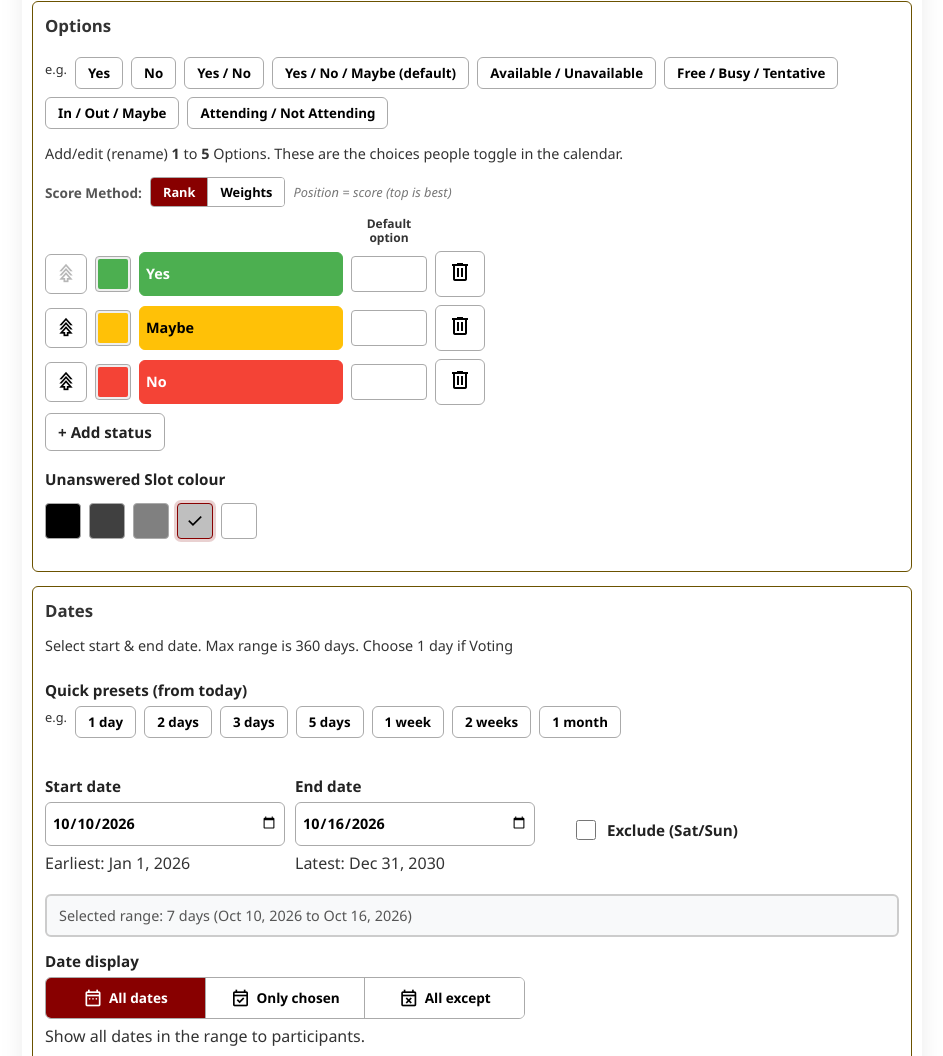
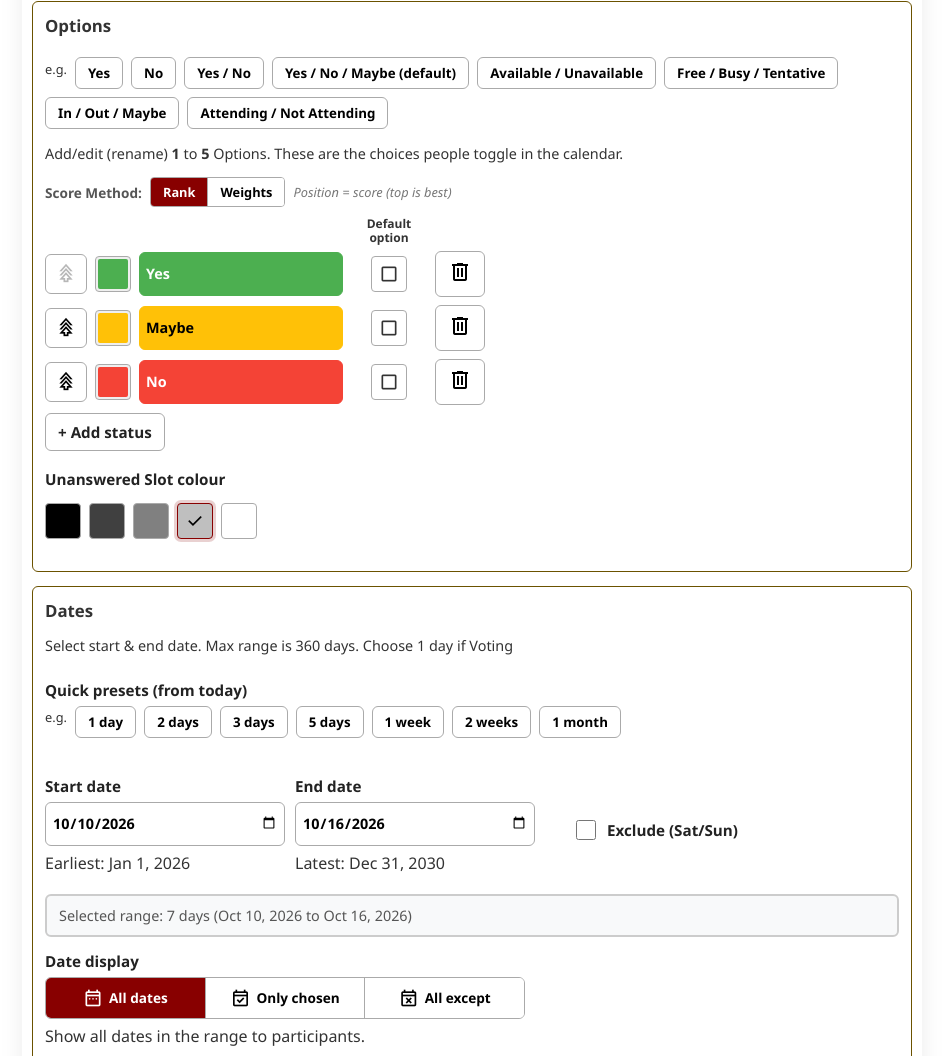
Before and after one commit to oicurmt3/whenrufree, a plain HTML site: page index.html in a window 1280 px wide. Shown: the part 1059-2115 px from the top of the page, without its empty margins (168-1111 px from the left). Drawn offline with Linux system fonts and the light colour scheme; no server answers.

Commit message:
Show the Default option as a checkbox icon
The blank state now draws check_box_outline_blank and the chosen state check_box, both on the Options rows and in Calendar settings, replacing the plain tick and the Default label. Same size and alignment as before, so the column stays lined up with its heading.

Co-authored-by: Cursor <cursoragent@cursor.com>

```diff
--- a/index.css
+++ b/index.css
@@ -278,9 +278,8 @@ h1{margin:0 0 8px;font-size:1.4rem;background-color:#3f51b5; padding: 15px; bord
 .status-row .weight-num:focus{ outline: none; border-color: var(--accent); }
 
 /* Default option (migrations/013): the option every Slot begins with, so Slots are never
-   un-answered. One blank button per Option row that reads "Default" when it is the one chosen,
-   with its heading above the column it belongs to. The heading wraps to two lines so it fits the
-   column and stays lined up with the buttons below. */
+   un-answered. One button per Option row: an empty box while it is off, a ticked box once it is
+   the default. Its heading sits above the column the buttons belong to, wrapped to two lines. */
 .status-head{
   display: flex;
   gap: 8px;
@@ -301,9 +300,10 @@ h1{margin:0 0 8px;font-size:1.4rem;background-color:#3f51b5; padding: 15px; bord
 
 .status-default-col{ flex: 0 0 76px; width: 76px; display: flex; justify-content: center; }
 .default-toggle{
-  min-width: 76px;
+  position: relative;
+  width: 36px;
   height: 36px;
-  padding: 0 8px;
+  padding: 0;
   display: inline-flex;
   align-items: center;
   justify-content: center;
@@ -311,15 +311,16 @@ h1{margin:0 0 8px;font-size:1.4rem;background-color:#3f51b5; padding: 15px; bord
   border: 1px solid var(--border);
   border-radius: 4px;
   cursor: pointer;
-  font-family: inherit;
-  font-size: 0.75rem;
-  font-weight: 700;
-  color: var(--accent);
+  color: var(--text-muted);
 }
+/* Keeps the 44x44 touch target even though the button is 36px */
+.default-toggle::after{ content: ''; position: absolute; inset: -4px; }
+.default-toggle .material-symbols-outlined{ font-size: 20px; line-height: 1; }
 .default-toggle:hover{ border-color: var(--text-muted); }
 .default-toggle.active{
   border-color: var(--accent);
   background: color-mix(in srgb, var(--accent) 12%, #fff);
+  color: var(--accent);
 }
 .default-toggle:focus-visible{ outline: 3px solid var(--accent); outline-offset: 2px; }
 
--- a/index.js
+++ b/index.js
@@ -1252,6 +1252,12 @@ function makeStatusRow(initialLabel='', initialWeight=null, initialColor=null){
   defBtn.setAttribute('aria-pressed', 'false');
   defBtn.setAttribute('aria-label', 'Default option');
   defBtn.title = 'Default option';
+  // An empty box while it is off, a ticked box once it is the default (Material Symbols)
+  const defIcon = document.createElement('span');
+  defIcon.className = 'material-symbols-outlined';
+  defIcon.setAttribute('aria-hidden', 'true');
+  defIcon.textContent = 'check_box_outline_blank';
+  defBtn.appendChild(defIcon);
   defBtn.addEventListener('click', () => {
     defaultRowEl = (defaultRowEl === row) ? null : row;
     paintDefaultToggles();
@@ -1327,8 +1333,9 @@ function paintDefaultToggles(){
     const on = (row === defaultRowEl);
     btn.classList.toggle('active', on);
     btn.setAttribute('aria-pressed', on ? 'true' : 'false');
-    // Blank until chosen; the word "Default" is the only label, so it reads as a toggle
-    btn.textContent = on ? 'Default' : '';
+    // Empty box while it is off, ticked box once it is the default
+    const icon = btn.querySelector('.material-symbols-outlined');
+    if (icon) icon.textContent = on ? 'check_box' : 'check_box_outline_blank';
   });
 }
 
```
Also changed, not shown: calendar-users.js (+8 -2 lines), calendar.css (+5 -4 lines).
